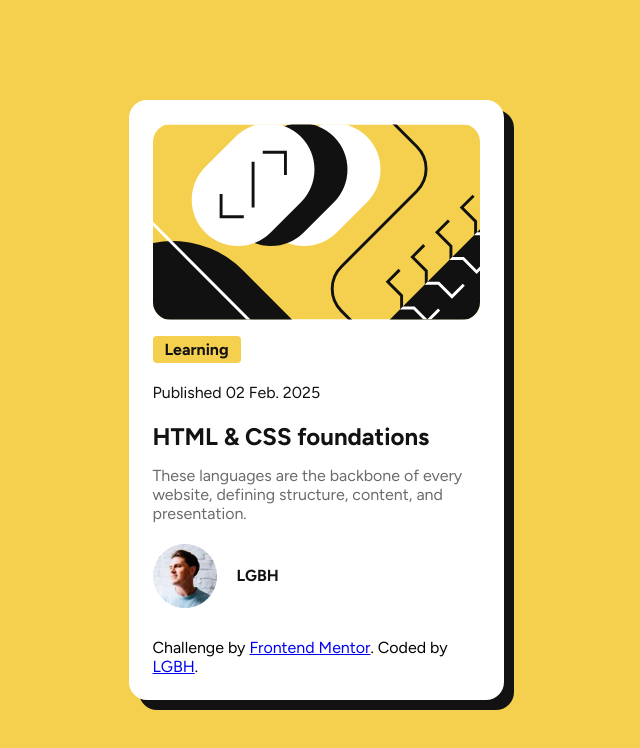
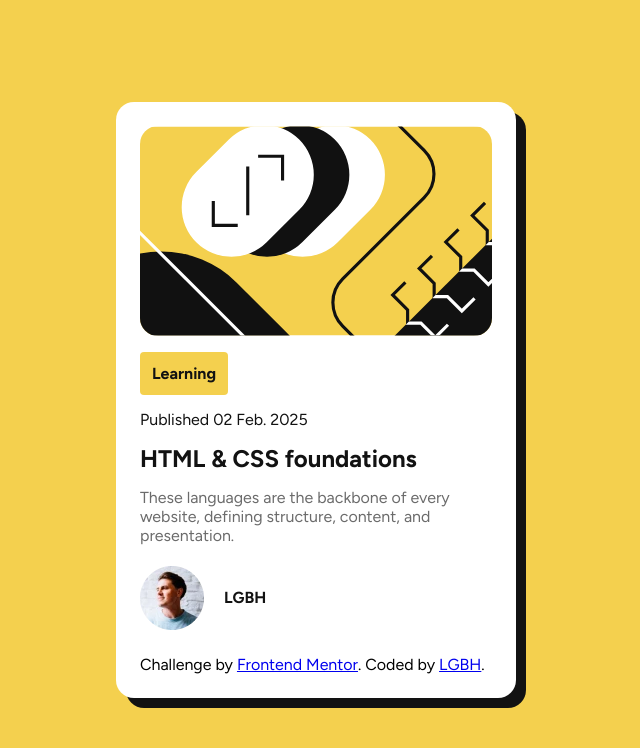
Before and after one commit to LGBH/Blog-preview-card, a plain HTML site: page index.html in a window 1280 px wide. Shown: the whole page, without its empty margins (324-964 px from the left). Drawn offline with Linux system fonts and the light colour scheme.

Commit message:
Add files via upload

```diff
--- a/index.html
+++ b/index.html
@@ -7,20 +7,20 @@
     <title>Frontend Mentor | Blog preview card</title>
   </head>
   <body>
-    <div class="card">
+    <div role="card" class="card__container">
       <img
-        class="illustration"
-        src="./assets/images/illustration-article.svg"
+        class="header__illustration"
+        src="./assets/images/illustration-article.svg" alt="Imagen de fondo"
       />
       <article class="article__content">
-        <div class="tag">Learning</div>
-        <div class="date">Published 02 Feb. 2025</div>
-        <h2>HTML & CSS foundations</h2>
-        <div class="description">
+        <div role="tag" class="article__tag">Learning</div>
+        <div role="date" class="article__date">Published 02 Feb. 2025</div>
+        <h1>HTML & CSS foundations</h1>
+        <div role="descriptions" class="article__description">
           <p>These languages are the backbone of every website, defining structure, content, and presentation.</p>
         </div>
-        <div class="perfil">
-          <img class="avatar" src="./assets/images/image-avatar.webp" />
+        <div role="perfil" class="article__perfil">
+          <img class="perfil__avatar" src="./assets/images/image-avatar.webp" alt="Imagen del perfil"/>
           <p>LGBH</p>
         </div>
       </article>
--- a/style.css
+++ b/style.css
@@ -31,15 +31,16 @@ body {
 
 /* Tarjeta */
 
-.card {
+.card__container {
   font-family: 'Figtree';
   background-color: var(--White);
-  width: 375px;
+  width: 400px;
   padding: 24px;
   border-radius: 18px;
   box-shadow: 10px 10px var(--Gray950); /* sombra */
+  margin: 0;
 
-  .illustration {
+  .header__illustration {
     width: 100%;
     border-radius: 18px;
   }
@@ -48,45 +49,48 @@ body {
 /* Contenido de la tarjeta */
 
 .article__content {
-    display: flex;
-    gap: 10px;
     display: inline-block;
 
-  .tag {
+  .article__tag {
     background-color: var(--Yellow);
     display: inline-block;
     margin-top: 12px;
-    padding: 4px 12px;
+    padding: 12px;
     border-radius: 4px;
     color: var(--Gray950);
     font-weight: 1000;
-    margin-bottom: 20px;
+    margin-bottom: 15px;
   }
 
-  .date {
+  .article__date {
     color: var(--Gray950);
     font-weight: 500;
-    margin-bottom: 20px;
+    margin-bottom: 15px;
   }
 
-  h2 {
+  h1 {
     color: var(--Gray950);
     font-weight: 700;
     margin-bottom: 15px;
   }
 
-  .description {
+  .article__description {
     color: var(--Gray500);
     font-weight: 500;
     margin-bottom: 20px;
   }
 }
 
-.perfil {
+.article__perfil {
   display: flex;
   align-items: center;
-  margin: 0 auto;
-  margin-bottom: 20px;
+  justify-content: start;
+  margin-bottom: 15px;
+
+  .illustration, .perfil__avatar {
+    max-width: 100%;
+    height: auto;
+}
 
   p {
     color: var(--Gray950);
```
Also changed, not shown: 1 other file.
